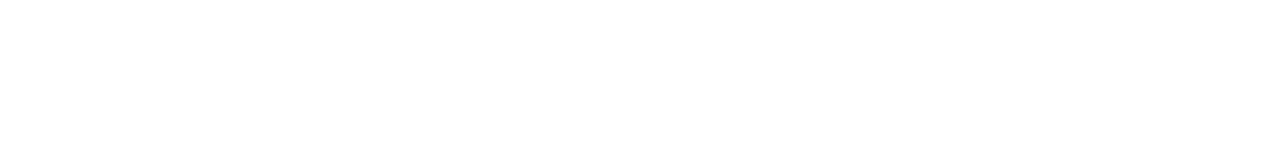
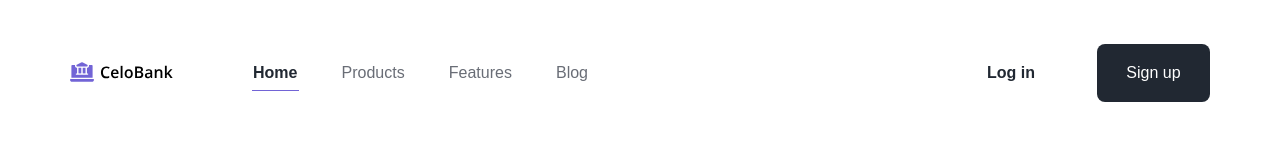
Before and after one commit to Learncode-every-day/Project-05, a plain HTML site: page index.html in a window 1280 px wide. Shown: the top 160 px of the page. Drawn offline with Linux system fonts and the light colour scheme.

Commit message:
Make Header

```diff
--- a/assets/css/styles.css
+++ b/assets/css/styles.css
@@ -4,8 +4,15 @@
     box-sizing: border-box;
 }
 
+:root {
+    --primary-color-text: #212832;
+    --primary-color: #7264d6;
+    --color-text-desc: #696d76;
+}
+
 html {
     font-size: 62.5%;
+    scroll-behavior: smooth;
 }
 
 body {
@@ -20,3 +27,104 @@ button {
     font-size: inherit;
     font-family: inherit;
 }
+
+/* ===== Common ===== */
+a {
+    text-decoration: none;
+}
+
+.btn {
+    --height: 58px;
+    /* Dùng cho thẻ a vẫn đạt được width, height */
+    display: inline-flex;
+    align-items: center;
+    justify-content: center;
+    height: var(--height);
+    min-width: 113px;
+    line-height: var(--height);
+    font-size: 1.6rem;
+    border-radius: 8px;
+    color: #fff;
+    background: var(--primary-color-text);
+}
+
+.btn:hover {
+    opacity: 0.8;
+    cursor: pointer;
+}
+
+/* ===== Header ===== */
+.header {
+    margin-top: 26px;
+    padding: 16px 0;
+}
+
+.header.fixed {
+    position: sticky;
+    top: 0;
+}
+
+.header__inner {
+    display: flex;
+    align-items: center;
+    justify-content: space-between;
+}
+
+.header-left {
+    display: flex;
+    align-items: center;
+}
+
+.navbar__list {
+    margin-left: 70px;
+    width: 355px;
+    display: flex;
+    align-items: center;
+    justify-content: space-between;
+}
+
+.header-right {
+    display: flex;
+    align-items: center;
+}
+
+.navbar__link {
+    color: var(--color-text-desc);
+}
+
+.navbar__link.navbar__link--active {
+    position: relative;
+    color: var(--primary-color-text);
+    font-weight: 600;
+}
+
+.navbar__link--active::before {
+    position: absolute;
+    content: "";
+    bottom: 0;
+    left: 9px;
+    width: 47px;
+    height: 1px;
+    background: var(--primary-color);
+}
+
+.header-action__link,
+.navbar__link {
+    padding: 10px;
+    line-height: 1.75; /* 175% */
+}
+
+.header-action__link {
+    font-weight: 600;
+    color: var(--primary-color-text);
+    padding: 17px 34px;
+}
+
+.header-action__link:hover {
+    background: #ccc;
+    border-radius: 8px;
+}
+
+.header-action__btn {
+    margin-left: 28px;
+}
--- a/index.html
+++ b/index.html
@@ -90,5 +90,54 @@
         <!-- Style CSS -->
         <link rel="stylesheet" href="./assets/css/styles.css" />
     </head>
-    <body></body>
+    <body style="height: 10000px">
+        <!-- Header -->
+        <header class="header fixed">
+            <div class="container">
+                <div class="header__inner">
+                    <div class="header-left">
+                        <!-- Logo -->
+                        <a href="#">
+                            <img
+                                src="./assets/icons/logo.svg"
+                                alt="CeloBank"
+                                class="logo"
+                            />
+                        </a>
+
+                        <!-- Navbar -->
+                        <nav class="navbar">
+                            <ul class="navbar__list">
+                                <li class="navbar__item">
+                                    <a
+                                        href="#!"
+                                        class="navbar__link navbar__link--active"
+                                        >Home</a
+                                    >
+                                </li>
+                                <li class="navbar__item">
+                                    <a href="#!" class="navbar__link"
+                                        >Products</a
+                                    >
+                                </li>
+                                <li class="navbar__item">
+                                    <a href="#!" class="navbar__link"
+                                        >Features</a
+                                    >
+                                </li>
+                                <li class="navbar__item">
+                                    <a href="#!" class="navbar__link">Blog</a>
+                                </li>
+                            </ul>
+                        </nav>
+                    </div>
+                    <!-- Header Action -->
+                    <div class="header-right">
+                        <a href="#!" class="header-action__link">Log in</a>
+                        <a href="#!" class="header-action__btn btn">Sign up</a>
+                    </div>
+                </div>
+            </div>
+        </header>
+    </body>
 </html>
```
Also changed, not shown: assets/icons/logo.svg (added), assets/icons/mobile.svg (added).
